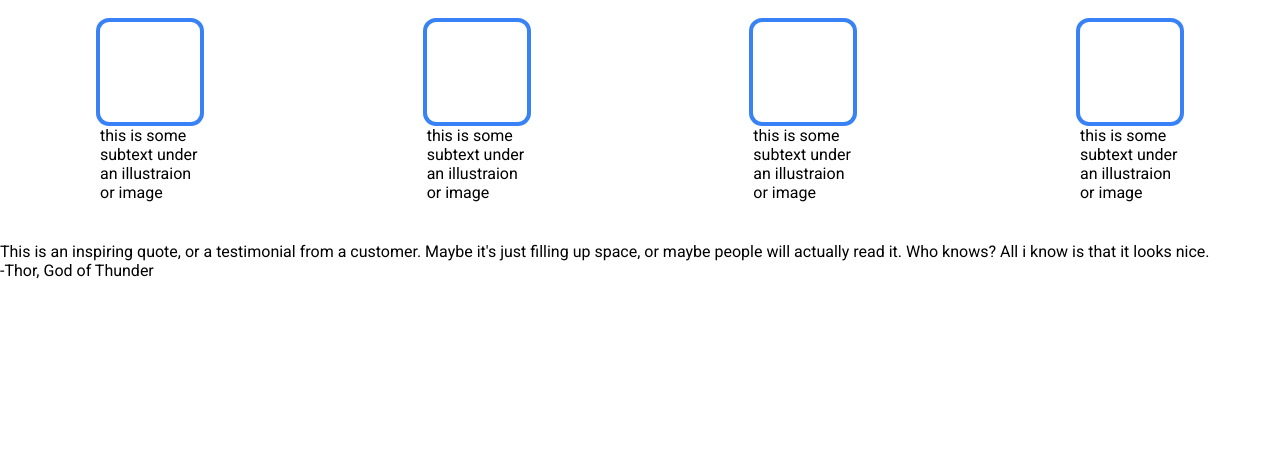
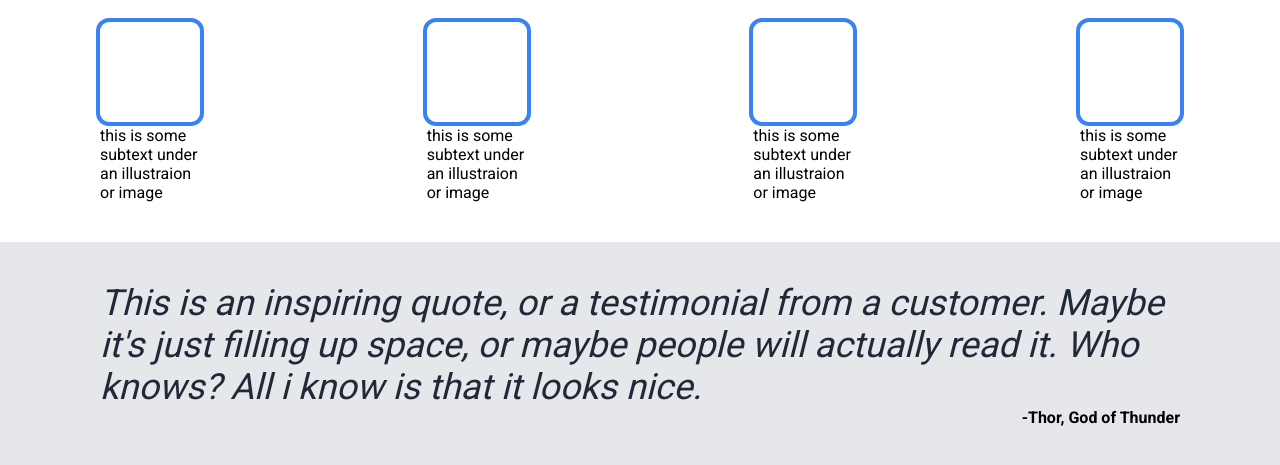
Before and after one commit to JamesMFox/Landing_Page, a plain HTML site: page index.html in a window 1280 px wide. Shown: the part 459-924 px from the top of the page. Before the commit the page ends 800 px from the top, so only its background shows below. Drawn offline with Linux system fonts and the light colour scheme.

Commit message:
Style quote section
styled the quote section to match project

```diff
--- a/styles.css
+++ b/styles.css
@@ -128,3 +128,20 @@ ul {
   flex-grow: 0;
   flex-shrink: 0;
 }
+
+.quote-section {
+  padding: 40px 100px;
+  background-color: #E5E7EB;
+}
+
+.quote {
+  font-size: 36px;
+  font-style: italic;
+  color: #1F2937;
+
+}
+
+.author {
+  text-align: right;
+  font-weight: bold;
+}
```
